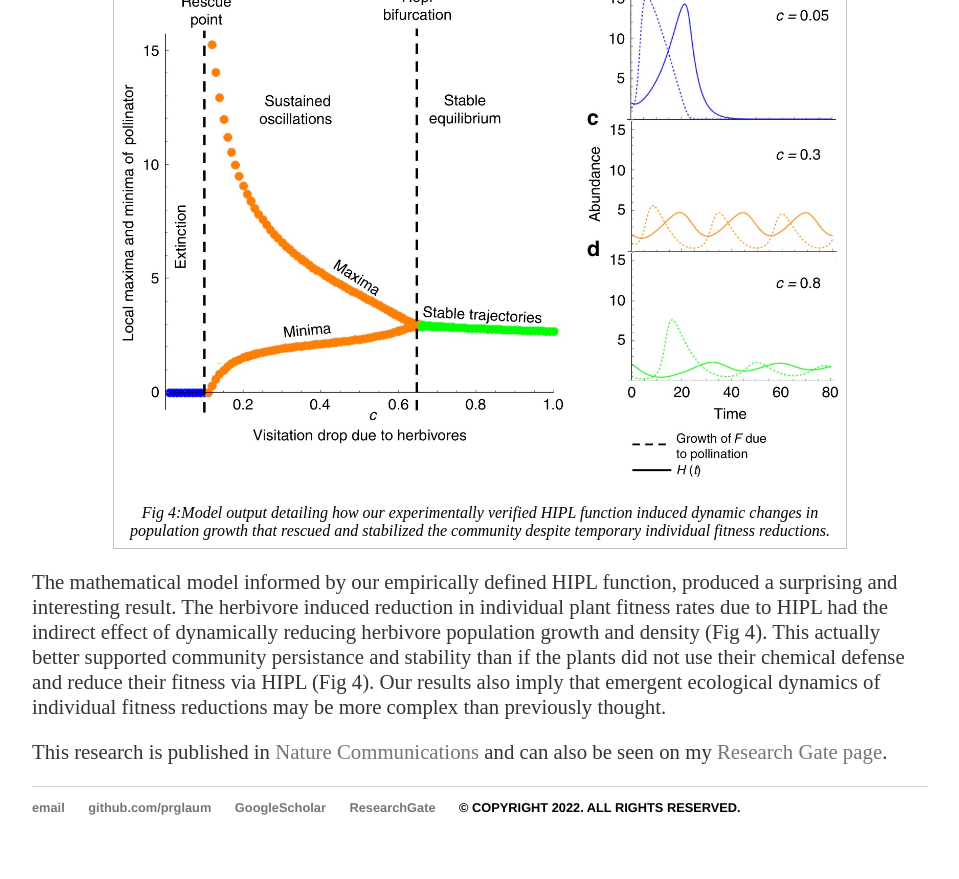
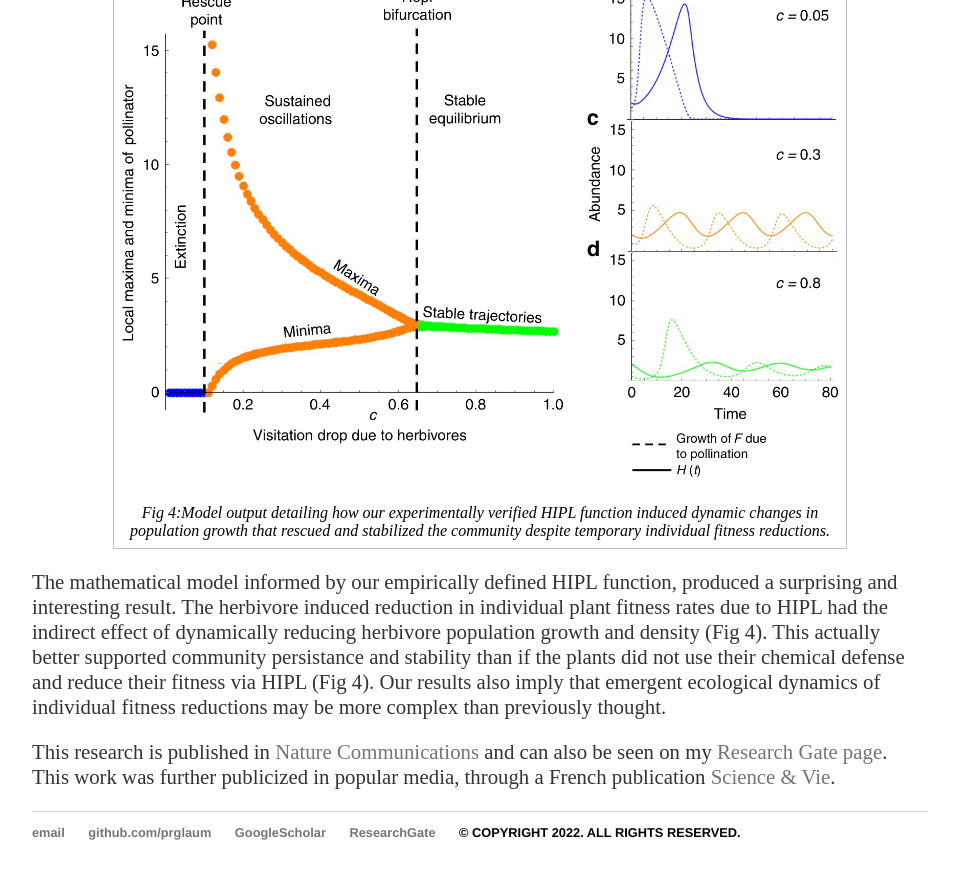
Before and after one commit to prglaum/prglaum.github.io, a Jekyll site: the page built from research/chemoeco/index.html, in a window 1280 px wide and 900 px high, scrolled down 1946 px. Shown: the top 879 px of the window, without its empty margins (160-1119 px from the left). Built offline with Jekyll 4.4.1, drawn with Linux system fonts in a browser that asks for light colours.

Commit message:
Update index.html
Added Science & Vie website link

```diff
--- a/research/chemoeco/index.html
+++ b/research/chemoeco/index.html
@@ -109,3 +109,6 @@ title: Chemical Ecology
 <p display="block" style="clear:right" style="clear:left"> This research is published in
 	<a href="https://www.nature.com/articles/s41467-017-02072-4" target="_blank" rel="noopener noreferrer">Nature Communications</a> and can also
 	be seen on my <a href="https://www.researchgate.net/profile/Paul-Glaum" target="_blank" rel="noopener noreferrer">Research Gate page</a>.
+	<br>This work was further publicized in popular media, through a French publication
+	<a href="https://www.science-et-vie.com/nature-et-enviro/la-plante-de-tomate-se-sacrifie-au-profit-de-la-communaute-10316" target="_blank" rel="noopener noreferrer">Science & Vie</a>.
+</p>
```
